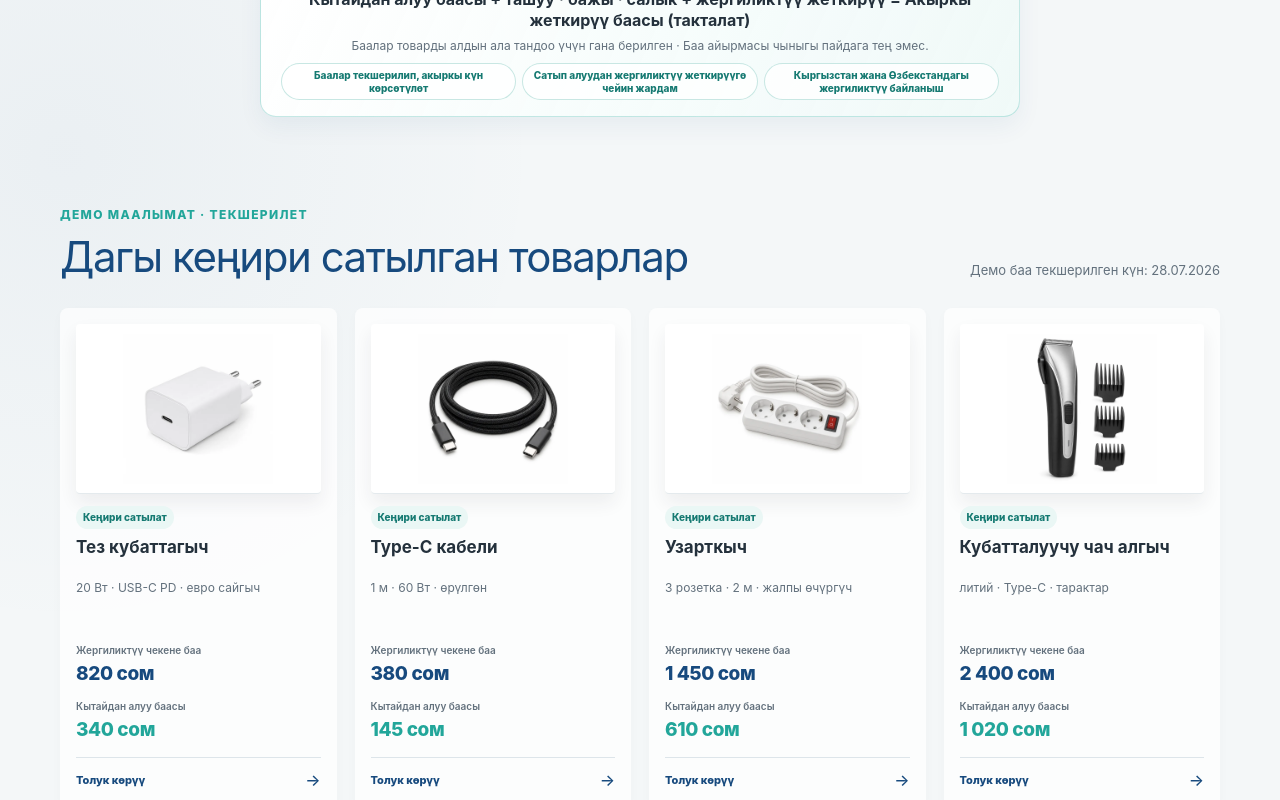
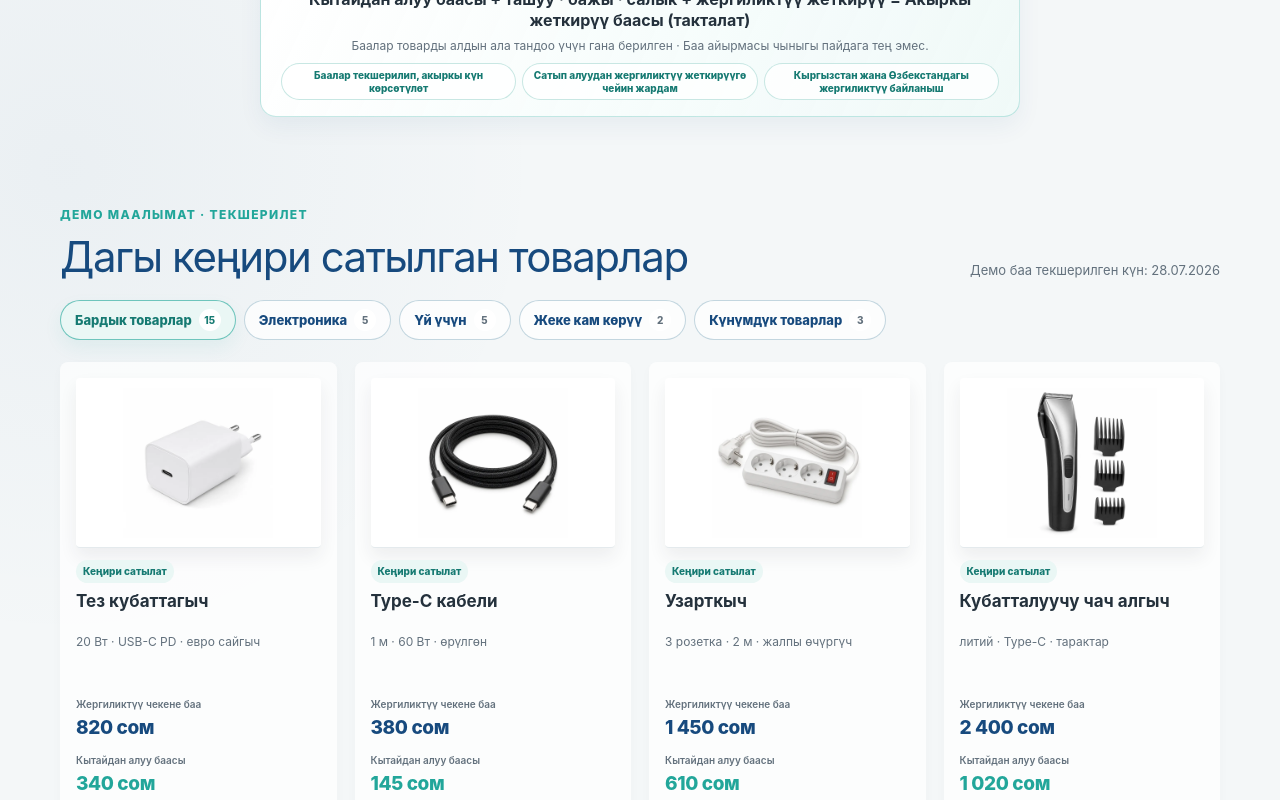
Before and after one commit to Yosuke999/ZJW2.0, a Next.js app: page /kg in a window 1280 px wide. Shown: the part 980-1780 px from the top of the page. Built offline with nearby package versions, Linux system fonts and the light colour scheme.

Commit message:
add product category filters

```diff
--- a/app/globals.css
+++ b/app/globals.css
@@ -86,6 +86,12 @@ h1 { margin: 9px 0; color: var(--blue); font-size: clamp(32px, 5.4vw, 58px); lin
 .section-heading { display: flex; align-items: end; justify-content: space-between; gap: 20px; margin-bottom: 28px; }
 .section-heading h2, .price-note h2, .final-cta h2 { margin: 8px 0 0; color: var(--blue); font-size: clamp(28px, 4vw, 42px); line-height: 1.12; letter-spacing: -.035em; }
 .section-heading > p { color: var(--muted); font-size: 13px; }
+.product-filter { display: flex; flex-wrap: wrap; justify-content: center; gap: 8px; margin: -10px 0 22px; }
+.product-filter button { display: inline-flex; align-items: center; justify-content: center; gap: 7px; min-height: 38px; max-width: 100%; padding: 0 12px; border: 1px solid rgba(189,210,220,.9); border-radius: 999px; background: rgba(255,255,255,.72); color: var(--blue); font-size: 12px; font-weight: 820; line-height: 1.15; cursor: pointer; }
+.product-filter button.is-active { border-color: rgba(34,166,154,.62); background: #eaf7f5; color: #167a72; box-shadow: 0 8px 18px rgba(34,166,154,.08); }
+.product-filter span { min-width: 0; overflow-wrap: anywhere; }
+.product-filter b { display: grid; flex: 0 0 22px; place-items: center; width: 22px; height: 22px; border-radius: 50%; background: white; color: var(--muted); font-size: 10px; font-weight: 850; }
+.product-filter button.is-active b { color: #167a72; }
 .product-grid { display: grid; grid-template-columns: repeat(2, minmax(0, 1fr)); gap: 12px; }
 .product-card { position: relative; display: flex; min-width: 0; flex-direction: column; text-align: left; padding: 10px 10px 13px; border: 1px solid transparent; border-bottom-color: var(--line); border-radius: 8px 8px 2px 2px; background: rgba(255,255,255,.7); box-shadow: 0 4px 12px rgba(36,49,60,.025); cursor: pointer; transition: transform .15s ease, border-color .2s ease, background .2s ease; }
 .product-card:active { transform: scale(.98); }
@@ -231,6 +237,8 @@ button:focus-visible, a:focus-visible, summary:focus-visible { outline: 3px soli
   .cost-strip-tags em { flex-basis: auto; }
   .stage-item.side, .stage-item.leaving { opacity: .58; transform: scale(.76); }
   .product-grid { grid-template-columns: repeat(4, minmax(0, 1fr)); gap: 18px; }
+  .product-filter { justify-content: flex-start; margin-top: -8px; }
+  .product-filter button { min-height: 40px; padding-inline: 14px; font-size: 13px; }
   .card-visual { height: 170px; }
   .card-visual img { height: 150px; }
   .product-card { padding: 15px; }
@@ -282,7 +290,7 @@ button:focus-visible, a:focus-visible, summary:focus-visible { outline: 3px soli
 }
 
 @media (max-width: 759px) {
-  .section-heading { align-items: flex-start; flex-direction: column; gap: 10px; }
+  .section-heading { align-items: center; flex-direction: column; gap: 10px; text-align: center; }
   .section-heading > p { margin: 0; }
 }
 
--- a/components/ProductGrid.tsx
+++ b/components/ProductGrid.tsx
@@ -8,13 +8,32 @@ import type { Copy } from "@/data/translations";
 import type { CountryCode, Language } from "@/data/types";
 import { trackEvent } from "@/lib/analytics";
 
+type ProductFilter = "all" | "electronics" | "home" | "personal" | "daily";
+
+const productFilters: ProductFilter[] = ["all", "electronics", "home", "personal", "daily"];
+
+const categoryGroups: Record<Exclude<ProductFilter, "all">, string[]> = {
+  electronics: ["electronics", "lighting", "auto"],
+  home: ["kitchen", "home"],
+  personal: ["personal-care"],
+  daily: ["toys", "bags", "tools"],
+};
+
+const belongsToFilter = (category: string, filter: ProductFilter) => (
+  filter === "all" || categoryGroups[filter].includes(category)
+);
+
 export function ProductGrid({ country, language, copy, onConsult }: { country: CountryCode; language: Language; copy: Copy; onConsult: (productId: string) => void }) {
   const [expanded, setExpanded] = useState(false);
+  const [activeFilter, setActiveFilter] = useState<ProductFilter>("all");
   const [detailProductId, setDetailProductId] = useState<string | null>(null);
   const closeButtonRef = useRef<HTMLButtonElement | null>(null);
   const triggerRef = useRef<HTMLButtonElement | null>(null);
-  const items = expanded ? products.slice(5) : products.slice(5, 13);
+  const catalogProducts = products.slice(5);
+  const filteredProducts = catalogProducts.filter((product) => belongsToFilter(product.category, activeFilter));
+  const items = activeFilter === "all" && !expanded ? filteredProducts.slice(0, 8) : filteredProducts;
   const detailProduct = products.find((product) => product.id === detailProductId) ?? null;
+  const filterCount = (filter: ProductFilter) => catalogProducts.filter((product) => belongsToFilter(product.category, filter)).length;
 
   const closeDetails = useCallback(() => {
     setDetailProductId(null);
@@ -42,6 +61,27 @@ export function ProductGrid({ country, language, copy, onConsult }: { country: C
         <div><span className="eyebrow">{copy.demoData}</span><h2 id="products-title">{copy.popularTitle}</h2></div>
         <p>{copy.confirmedDate}</p>
       </div>
+      <div className="product-filter" aria-label={copy.popularTitle}>
+        {productFilters.map((filter) => {
+          const label = filter === "all" ? copy.productCategoryAll : copy.productCategoryLabels[filter];
+          return (
+            <button
+              type="button"
+              key={filter}
+              className={activeFilter === filter ? "is-active" : ""}
+              aria-pressed={activeFilter === filter}
+              onClick={() => {
+                setActiveFilter(filter);
+                setExpanded(false);
+                trackEvent("filter_products", { country, language, filter });
+              }}
+            >
+              <span>{label}</span>
+              <b>{filterCount(filter)}</b>
+            </button>
+          );
+        })}
+      </div>
       <div className="product-grid">
         {items.map((product) => {
           const price = getPrice(country, product.id);
@@ -68,9 +108,11 @@ export function ProductGrid({ country, language, copy, onConsult }: { country: C
           );
         })}
       </div>
-      <button className="secondary-button expand-button" onClick={() => { setExpanded((value) => !value); trackEvent("expand_products", { expanded: !expanded, country, language }); }}>
-        {expanded ? copy.showLess : copy.showMore}
-      </button>
+      {activeFilter === "all" && (
+        <button className="secondary-button expand-button" onClick={() => { setExpanded((value) => !value); trackEvent("expand_products", { expanded: !expanded, country, language }); }}>
+          {expanded ? copy.showLess : copy.showMore}
+        </button>
+      )}
 
       {detailProduct && (() => {
         const price = getPrice(country, detailProduct.id);
--- a/data/translations.ts
+++ b/data/translations.ts
@@ -12,6 +12,8 @@ export type Copy = {
   confirmedDate: string;
   popularTitle: string;
   popularTag: string;
+  productCategoryAll: string;
+  productCategoryLabels: Record<"electronics" | "home" | "personal" | "daily", string>;
   showMore: string;
   showLess: string;
   viewDetails: string;
@@ -70,6 +72,8 @@ export const translations: Record<Language, Copy> = {
     confirmedDate: "演示价格确认日期：2026.07.28",
     popularTitle: "更多常见热销商品",
     popularTag: "常见热销",
+    productCategoryAll: "全部商品",
+    productCategoryLabels: { electronics: "数码配件", home: "家居小电", personal: "个人护理", daily: "日用百货" },
     showMore: "展开更多",
     showLess: "收起商品",
     viewDetails: "查看详情",
@@ -133,6 +137,8 @@ export const translations: Record<Language, Copy> = {
     confirmedDate: "Дата проверки демо-цен: 28.07.2026",
     popularTitle: "Другие популярные товары",
     popularTag: "Популярный товар",
+    productCategoryAll: "Все товары",
+    productCategoryLabels: { electronics: "Электроника", home: "Дом и быт", personal: "Уход", daily: "Повседневные товары" },
     showMore: "Показать ещё",
     showLess: "Свернуть",
     viewDetails: "Подробнее",
@@ -196,6 +202,8 @@ export const translations: Record<Language, Copy> = {
     confirmedDate: "Демо баа текшерилген күн: 28.07.2026",
     popularTitle: "Дагы кеңири сатылган товарлар",
     popularTag: "Кеңири сатылат",
+    productCategoryAll: "Бардык товарлар",
+    productCategoryLabels: { electronics: "Электроника", home: "Үй үчүн", personal: "Жеке кам көрүү", daily: "Күнүмдүк товарлар" },
     showMore: "Дагы көрсөтүү",
     showLess: "Жыйноо",
     viewDetails: "Толук көрүү",
@@ -259,6 +267,8 @@ export const translations: Record<Language, Copy> = {
     confirmedDate: "Demo narx tekshirilgan sana: 28.07.2026",
     popularTitle: "Yana ommabop mahsulotlar",
     popularTag: "Ommabop",
+    productCategoryAll: "Barcha mahsulotlar",
+    productCategoryLabels: { electronics: "Elektronika", home: "Uy uchun", personal: "Shaxsiy parvarish", daily: "Kundalik tovarlar" },
     showMore: "Koʻproq koʻrsatish",
     showLess: "Yigʻish",
     viewDetails: "Batafsil",
```
Also changed, not shown: 1 other file (tests, documents, lock files or other folders).
